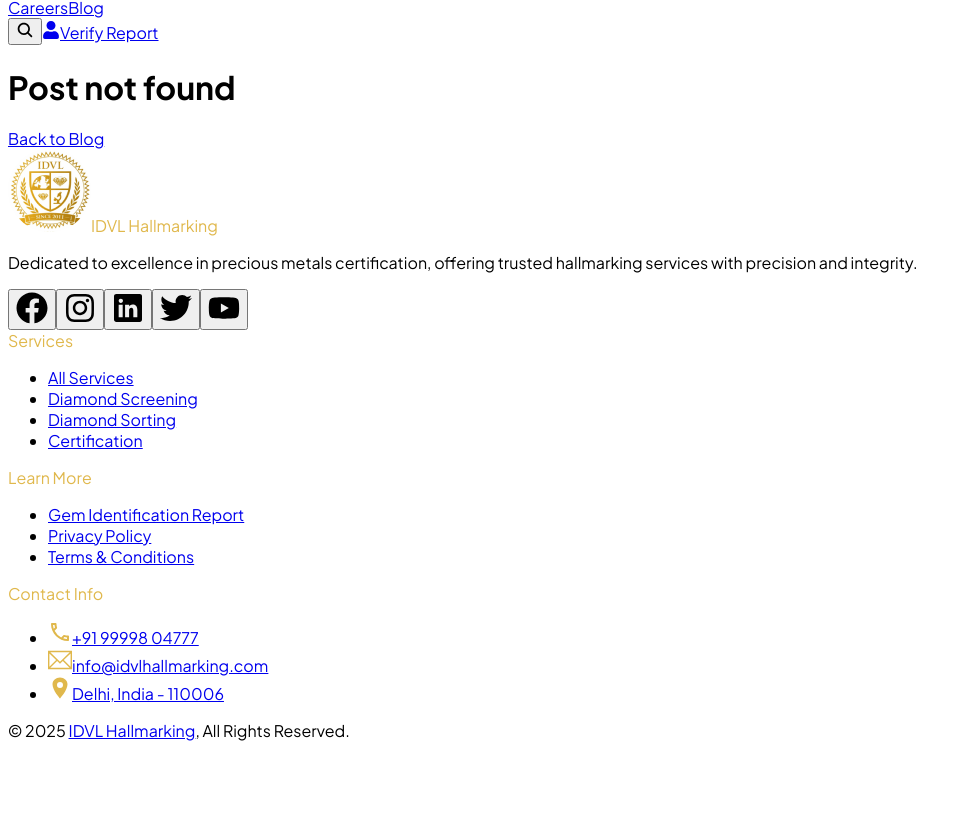
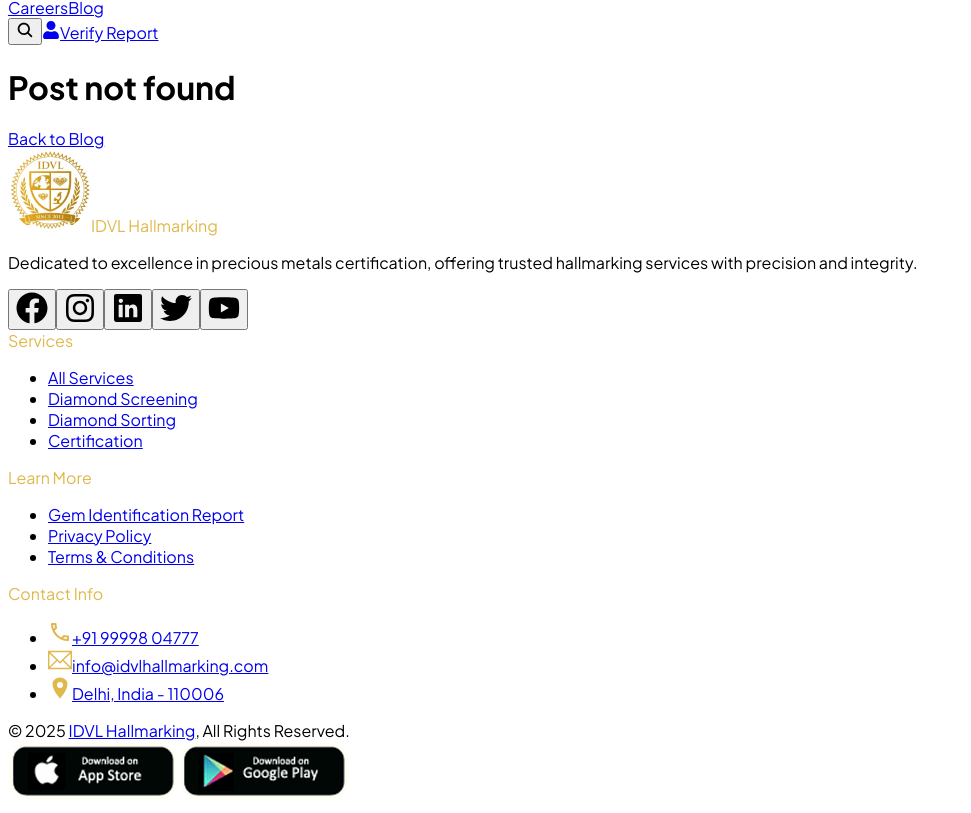
Before and after one commit to Jittumandal/IDVL-GOLD, a React (Create React App) app: page /blog/post/1 in a window 1280 px wide. Shown: the part 489-1302 px from the top of the page, without its empty margins (0-971 px from the left). Before the commit the page ends 1238 px from the top, so only its background shows below. Built offline with nearby package versions, Linux system fonts and the light colour scheme.

Commit message:
updaled apps logo

```diff
--- a/src/Footer/Footer.js
+++ b/src/Footer/Footer.js
@@ -147,10 +147,10 @@
           </Link>
           , All Rights Reserved.
         </div>
-        {/* <div className="flex gap-4">
+        <div className="flex gap-4">
           <img src="/img/appstore.png" alt="App Store" className="h-10" />
           <img src="/img/playstore.png" alt="Google Play" className="h-10" />
-        </div> */}
+        </div>
       </div>
     </footer>
   );
```
Also changed, not shown: public/img/appstore.png (added), public/img/playstore.png (added).
